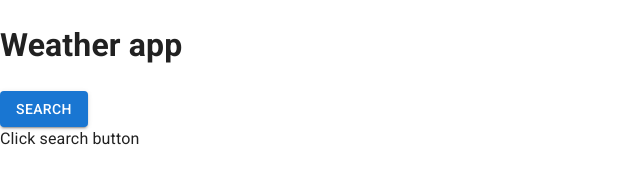
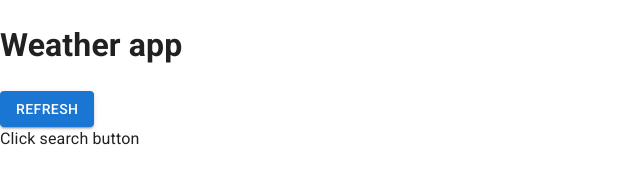
Before and after one commit to andrey-ponamarev/weather-app, a React (Create React App) app: page / in a window 1280 px wide. Shown: the top 181 px of the page, without its empty margins (0-640 px from the left). Built offline with nearby package versions, Linux system fonts and the light colour scheme.

Commit message:
fix: Refresh button

```diff
--- a/src/App.tsx
+++ b/src/App.tsx
@@ -12,13 +12,14 @@ const App: React.FC = () => {
     <React.Fragment>
       <CssBaseline />
       <h1>Weather app</h1>
+
       <Button
         variant="contained"
         onClick={() => {
           getWeather("London");
         }}
       >
-        Search
+        Refresh
       </Button>
 
       {loading ? (
```
